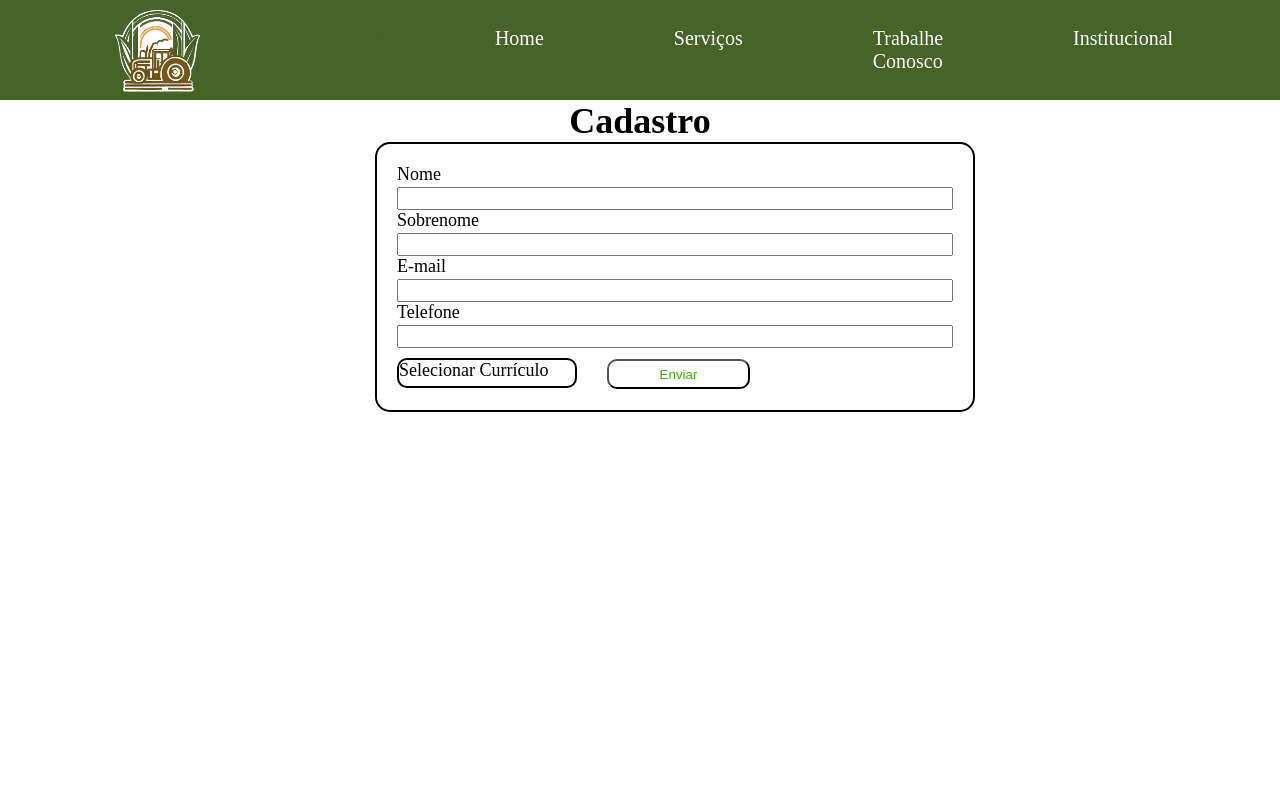
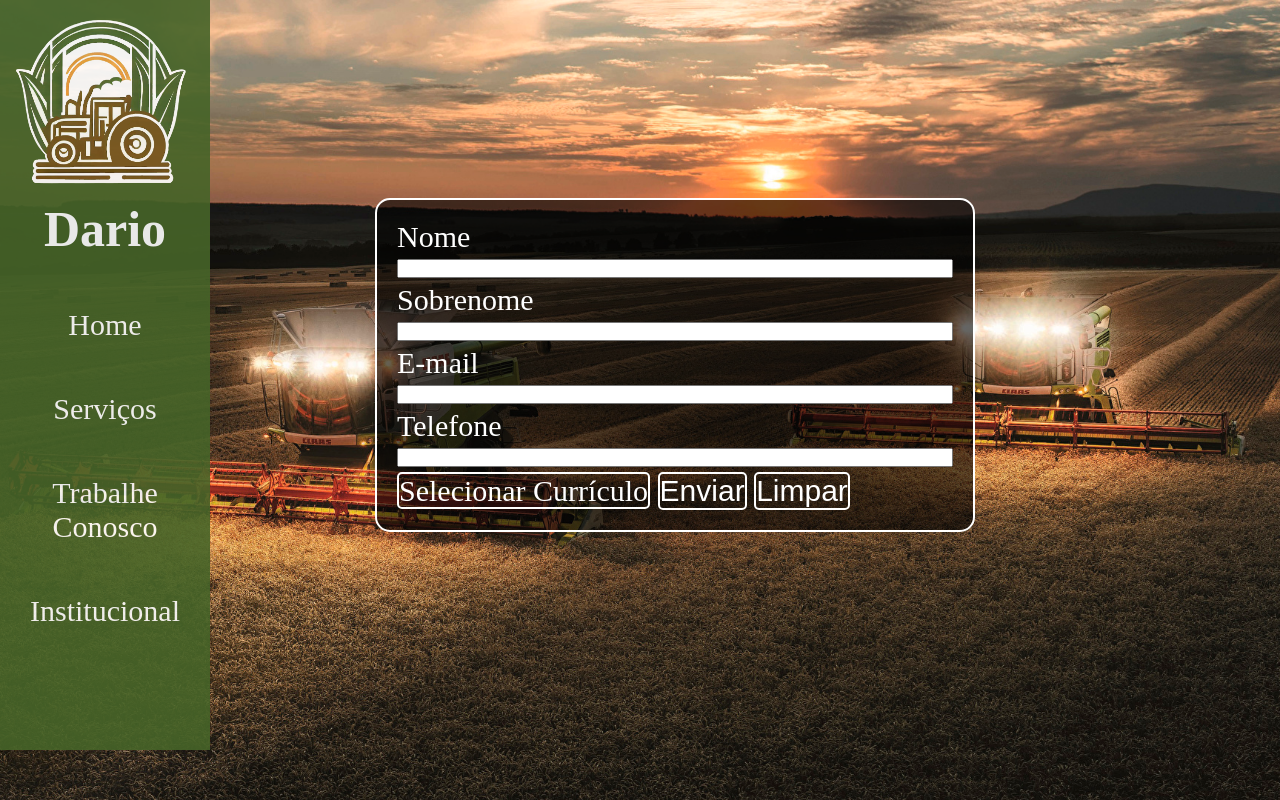
Before and after one commit to Lic4Lic4/ProjetoAgricolaDario, a PHP site: page /trabalheConosco.html in a window 1280 px wide. Run offline with PHP 8.4, Linux system fonts and the light colour scheme.

Commit message:
basicamente mudei tudo da minha parte

```diff
--- a/ProjetoAgricolaDario/estiloTrabalheConosco.css
+++ b/ProjetoAgricolaDario/estiloTrabalheConosco.css
@@ -4,110 +4,132 @@
     box-sizing: border-box;
 }
 
-:root{
+:root {
     font-size: 62.5%;
     --nav--bg--color: #466428;
     --nav--text--color: white;
-    --body--bg--color: white;
-    --body--text--color: black;
-}
-
-body {
-    font-size: 1.8rem;
-    background-color: var(--body--bg--color);
 }
 
 .fotoLogo {
-    width: 10rem;
-    height: 10rem;
+    width: 20rem;
+    height: 20rem;
 }
 
-nav {
-
-    background-color: var(--nav--bg--color);
-    color: var(--nav--bg--color);
-    display: flex;
-    justify-content: space-evenly;
-    align-items: center;
-    padding: 0 2.4rem;
-    font-size: 2rem;
-    height: 10rem;
+html{
+    min-height: 100%;
+    background-image: url(maquinas.jpg);
+    background-size: cover;
+    background-repeat: no-repeat;
+    background-position: center center;
 
 }
-.nome {
+
+.marca{
     font-size: 5rem;
     text-align: center;
 }
 
-ul {
-    display: flex;
-    list-style: none;
-    gap: 13rem;
-}
+ul{
+    list-style-type: none;
+    font-size: 3rem;
+ }
 
 ul a {
     text-decoration: none;
     color: var(--nav--text--color);
+    display: block;
+    text-align: center;
+    margin: 5rem 0;
 }
 
-.container {
-
+.menu{
+    width: 21rem;
+    height: 75rem;
+    background-color: var(--nav--bg--color);
+    color: var(--nav--text--color);
     display: flex;
     flex-direction: column;
-    align-items: center;
+    opacity: 0.9;
 
 }
 
-form {
+.conteudo{
+    display: flex;
+}
+
+.conteiner{
+    position: absolute;
+    top: 50%;
+    left: 50%;
+    transform: translate(-50%, -50%);
+    color:white
+
+}
+
+form{
+    display: flex;
+    flex-direction: column;
     width: 60rem;
     margin-left: 7rem;
     margin-bottom: 7rem;
     padding: 20px;
-    border: 2px solid black;
+    border: 2px solid white;
     border-radius: 15px;
+    font-size: 3rem;
+    background: rgba(0, 0, 0, 0.6 );
+    gap: 0.5rem;
 }
 
-label {
-    display: block;
-    margin-bottom: 2px;
-}
-
-input {
-    width: 100%;
-    padding: 2px
-}
-
-.botoes{
-
-    margin-top: 10px;
-    display:flex;
-    align-items: center;
-    gap: 3rem;
-
-}
-
-#Enviar{
-
-    color: #33B300;
-    width: 143px;
-    height: 30px;
-    background-color: white;
-    border-radius: 10px;
-
-}
-
-input[type=file]{
+input[type="file"]{
 
     display: none;
 
 }
 
-label[for=curriculo]{
+label[type="curriculo"]{
+    cursor: pointer;
+    border: 2px solid white;
+    border-radius: 5px;
+    font-size: 3rem;
 
-    border: 2px solid black;
-    width: 180px;
-    height: 30px;
-    border-radius: 10px;
+}
+
+label[type="curriculo"]:hover{
+
+    color: #facf29;
+    border: 2px solid #facf29;
 
 
 }
+
+button[type="submit"]{
+    font-size: 3rem;
+    border-radius: 5px;
+    border: 2px solid white;
+    color: white;
+    background-color: rgba(0, 0, 0, 0 );
+    cursor: pointer;
+
+}
+
+button[type="submit"]:hover{
+    color: #33B300;
+    border: 2px solid #33B300;
+
+}
+
+button[type="reset"]{
+    font-size: 3rem;
+    border-radius: 5px;
+    border: 2px solid white;
+    color: white;
+    background-color: rgba(0, 0, 0, 0 );
+    cursor: pointer;
+
+}
+
+button[type="reset"]:hover{
+    color: red;
+    border: 2px solid red;
+
+}
--- a/ProjetoAgricolaDario/trabalheConosco.html
+++ b/ProjetoAgricolaDario/trabalheConosco.html
@@ -1,25 +1,25 @@
 <!DOCTYPE html>
-    <html lang="en">
+<html lang="pt-BR">
 <head>
     <meta charset="UTF-8">
     <meta name="viewport" content="width=device-width, initial-scale=1.0">
     <link rel="stylesheet" href="estiloTrabalheConosco.css">
-        <title>Trabalhe Conosco</title>
+    <title>Document</title>
 </head>
 <body>
-        <nav>
-            <img class="fotoLogo" src="fotoLogo.png" alt="logotipo">
-            <h1 class="nome">Dario</h1>
+    <div class="conteudo">
+        <div class="menu">
+            <img class="fotoLogo" src="fotoLogo.png" alt="Logotipo">
+            <h1 class="marca">Dario</h1>
             <ul>
                 <li><a href="index.html">Home</a></li>
                 <li><a href="servicos.html">Serviços</a></li>
                 <li><a href="trabalheConosco.html">Trabalhe<br>Conosco</a></li>
                 <li><a href="intitucional.html">Institucional</a></li>
             </ul>
-        </nav>
+        </div>
+        <div class="conteiner">
 
-        <div class="container">
-            <h1>Cadastro</h1>
 
             <form action="recebe.php">
 
@@ -37,13 +37,17 @@
 
                 <div class="botoes">
 
-                <label for="curriculo">Selecionar Currículo</label>
+                <label type="curriculo"for="curriculo">Selecionar Currículo</label>
                 <input type="file" id="curriculo" name="curriculo" required>
 
 
-                    <button type="submit" id = "Enviar">Enviar</button>
+                    <button type="submit" id="Enviar">Enviar</button>
+                    <button type="reset"  id="Limpar">Limpar</button>
                 </div>
+
             </form>
+
+        </div>
     </div>
 </body>
 </html>
```
Also changed, not shown: ProjetoAgricolaDario/maquinas.jpg (added), ProjetoAgricolaDario/recebe.php (added). Lines whose indentation alone changed are shown as unchanged.
